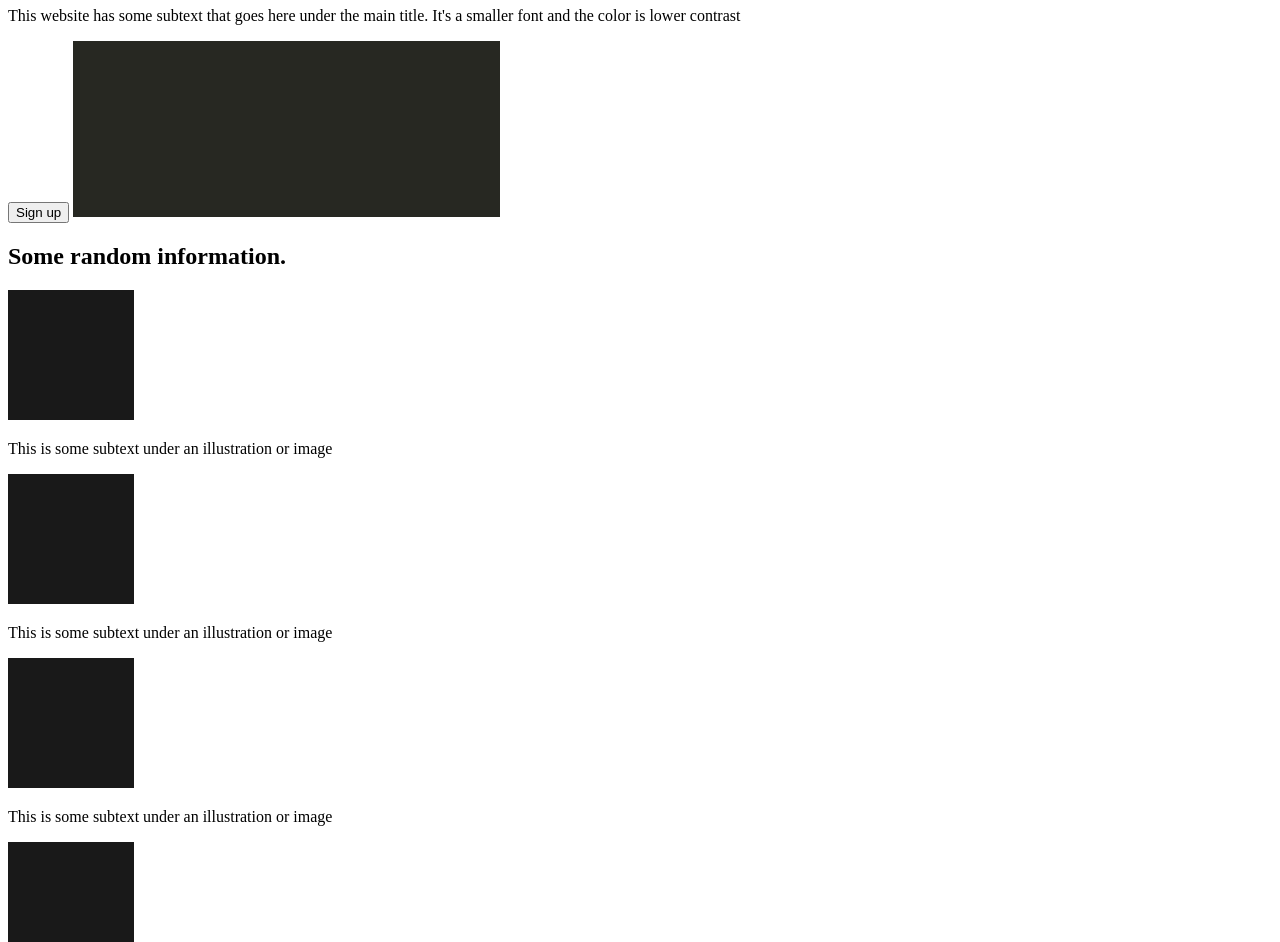
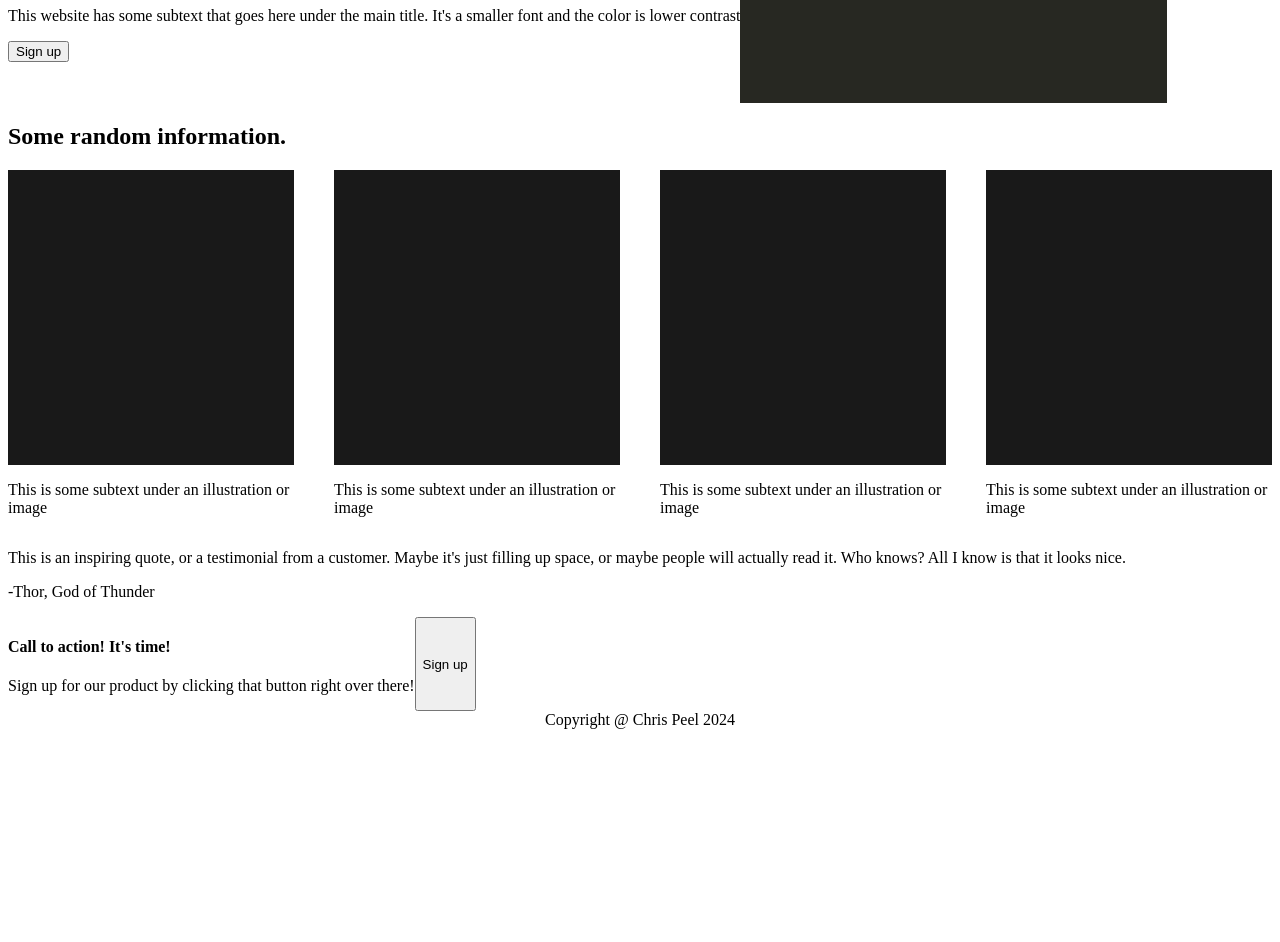
Before and after one commit to cpeel42/landing-page, a plain HTML site: page index.html in a window 1280 px wide. Shown: the part 108-1050 px from the top of the page. After the commit the page ends 853 px from the top, so only its background shows below. Drawn offline with Linux system fonts and the light colour scheme.

Commit message:
Add footer. Adjust layout to approximate positions

```diff
--- a/index.html
+++ b/index.html
@@ -21,28 +21,30 @@
     <div class="content">
 
         <div class="content-top">
-            <h1>This website is awesome</h1>
-            <p>This website has some subtext that goes here under the main title. It's a smaller font and the color is lower contrast</p>
-            <button>Sign up</button>
+            <div class="content-top-left">
+                <h1>This website is awesome</h1>
+                <p>This website has some subtext that goes here under the main title. It's a smaller font and the color is lower contrast</p>
+                <button>Sign up</button>
+            </div>
             <img src="placeholder.png" alt="main image placeholder">
         </div>
 
         <div class="content-middle">
             <h2>Some random information.</h2>
-            <ul>
-                <li>
+            <ul class="cards">
+                <li class="card">
                     <img src="card-placeholder.png" alt="card placeholder">
                     <p>This is some subtext under an illustration or image</p>
                 </li>
-                <li>
+                <li class="card">
                     <img src="card-placeholder.png" alt="card placeholder">
                     <p>This is some subtext under an illustration or image</p>
                 </li>
-                <li>
+                <li class="card">
                     <img src="card-placeholder.png" alt="card placeholder">
                     <p>This is some subtext under an illustration or image</p>
                 </li>
-                <li>
+                <li class="card">
                     <img src="card-placeholder.png" alt="card placeholder">
                     <p>This is some subtext under an illustration or image</p>
                 </li>
@@ -56,10 +58,14 @@
     </div>
 
     <div class="modal">
-        <h4>Call to action! It's time!</h4>
-        <p>Sign up for our product by clicking that button right over there!</p>
+        <div class="modal-left">
+            <h4>Call to action! It's time!</h4>
+            <p>Sign up for our product by clicking that button right over there!</p>
+        </div>
         <button>Sign up</button>
     </div>
 
+    <div class="footer"
+        <p>Copyright @ Chris Peel 2024</p>
 </body>
 </html>
--- a/styles.css
+++ b/styles.css
@@ -1,3 +1,8 @@
+.body {
+    display: flex;
+    justify-content: space-between;
+}
+
 ul {
   margin: 0px;
   padding-inline-start: 0px;
@@ -13,3 +18,30 @@ ul {
     display: flex;
     gap: 15px;
 }
+
+.content-top {
+    display: flex;
+}
+
+.content-middle {
+    display: flex;
+    flex-direction: column;
+}
+
+.cards {
+    display: flex;
+    gap: 40px;
+}
+
+.card {
+    display: flex;
+    flex-direction: column;
+}
+
+.modal {
+    display: flex;
+}
+
+.footer {
+    text-align: center;
+}
```
